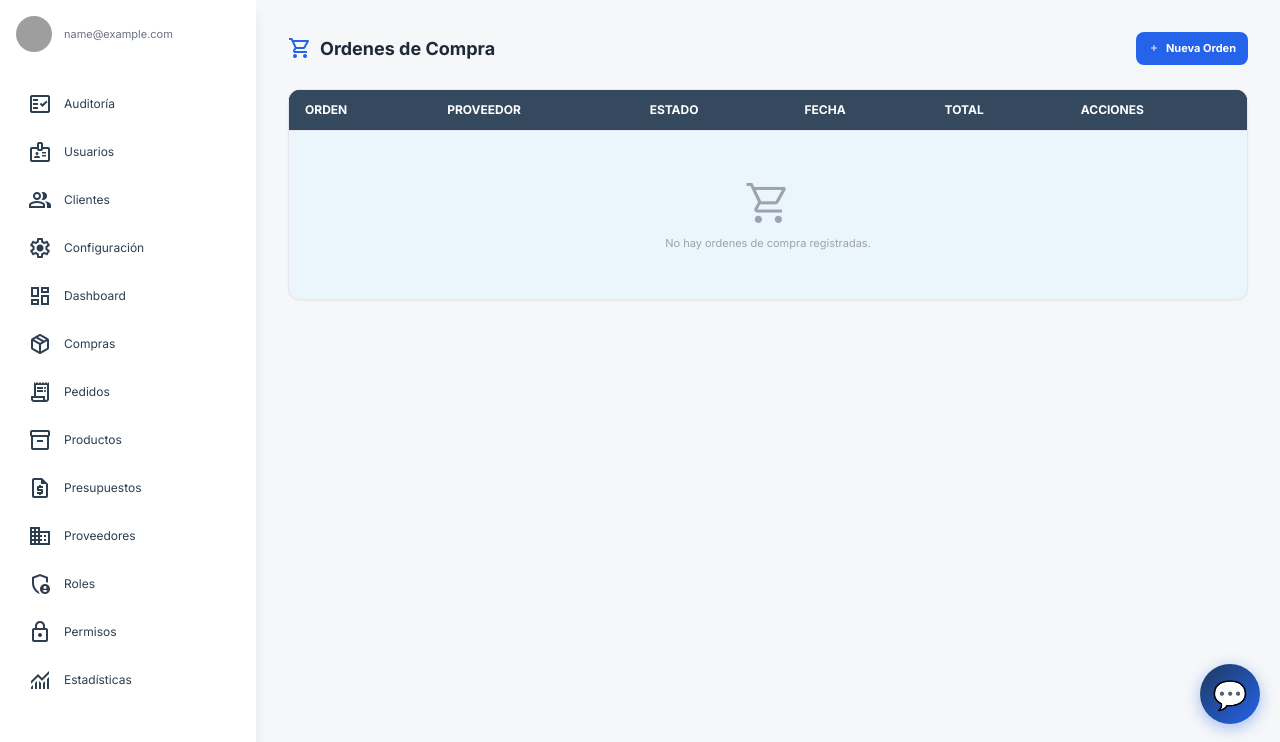
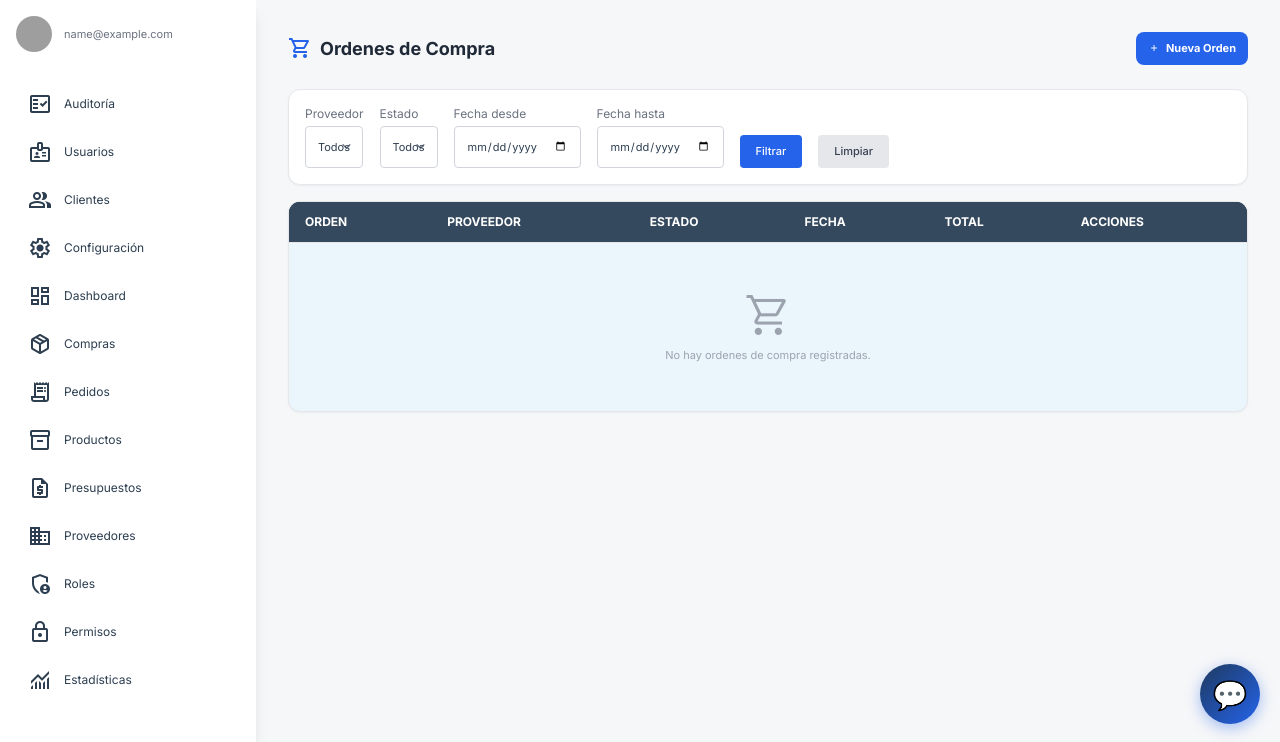
Before and after one commit to 6luciano3/imprenta_tucan, a Django app: page /compras/ordenes/ in a window 1280 px wide. Shown: the part 56-798 px from the top of the page. Run offline with Django 4.2, Linux system fonts and the light colour scheme; the visitor is signed in with stand-in values (Sample User, id 1); data comes from the database, SQL or seed files in the repository; data that the repository does not hold is empty; parts of the project's set-up code (start-up, migrations or seed data) failed here and were passed over; some libraries are stand-ins or nearby versions; grey boxes are pictures that could not be loaded.

Commit message:
Ordenes de compra

```diff
--- a/proyec_imprenta/imprenta_tucan/compras/templates/compras/lista_ordenes.html
+++ b/proyec_imprenta/imprenta_tucan/compras/templates/compras/lista_ordenes.html
@@ -13,6 +13,45 @@
 {% if messages %}{% for msg in messages %}
 <div class="mb-4 px-4 py-3 rounded-lg {% if msg.tags == 'error' %}bg-red-50 text-red-700 border border-red-200{% else %}bg-green-50 text-green-700 border border-green-200{% endif %}">{{ msg }}</div>
 {% endfor %}{% endif %}
+
+<!-- Filtros -->
+<div class="bg-white rounded-xl shadow-sm border border-gray-200 p-4 mb-4">
+  <form method="GET" class="flex flex-wrap gap-4 items-end">
+    <div>
+      <label class="block text-xs text-gray-500 mb-1">Proveedor</label>
+      <select name="proveedor" class="border border-gray-300 rounded px-3 py-2 text-sm">
+        <option value="">Todos</option>
+        {% for p in proveedores %}
+        <option value="{{ p.id }}">{{ p.nombre }}</option>
+        {% endfor %}
+      </select>
+    </div>
+    <div>
+      <label class="block text-xs text-gray-500 mb-1">Estado</label>
+      <select name="estado" class="border border-gray-300 rounded px-3 py-2 text-sm">
+        <option value="">Todos</option>
+        {% for e in estados %}
+        <option value="{{ e.id }}">{{ e.nombre }}</option>
+        {% endfor %}
+      </select>
+    </div>
+    <div>
+      <label class="block text-xs text-gray-500 mb-1">Fecha desde</label>
+      <input type="date" name="fecha_desde" class="border border-gray-300 rounded px-3 py-2 text-sm">
+    </div>
+    <div>
+      <label class="block text-xs text-gray-500 mb-1">Fecha hasta</label>
+      <input type="date" name="fecha_hasta" class="border border-gray-300 rounded px-3 py-2 text-sm">
+    </div>
+    <button type="submit" class="bg-blue-600 hover:bg-blue-700 text-white px-4 py-2 rounded text-sm font-medium">
+      Filtrar
+    </button>
+    <a href="{% url 'compras:lista_ordenes_compra' %}" class="bg-gray-200 hover:bg-gray-300 text-gray-700 px-4 py-2 rounded text-sm font-medium">
+      Limpiar
+    </a>
+  </form>
+</div>
+
 <div class="bg-white rounded-xl shadow-sm border border-gray-200 overflow-hidden">
   <table class="w-full text-sm text-left">
     <thead class="bg-gray-50 border-b border-gray-200">
@@ -208,6 +247,10 @@ function abrirModalOrden(pk) {
 
         <!-- Botones de Envío -->
         <div class="mt-6 flex justify-center gap-4">
+          <a href="/compras/ordenes/${data.id}/pdf/" target="_blank" class="inline-flex items-center gap-2 px-4 py-2 bg-red-600 hover:bg-red-700 text-white rounded-lg text-sm font-medium">
+            <span class="material-symbols-outlined text-sm">picture_as_pdf</span>
+            Descargar PDF
+          </a>
           <button onclick="enviarOrdenEmail(${data.id}, '${data.proveedor.email}')" class="inline-flex items-center gap-2 px-4 py-2 bg-blue-600 hover:bg-blue-700 text-white rounded-lg text-sm font-medium">
             <span class="material-symbols-outlined text-sm">email</span>
             Enviar por Email
--- a/proyec_imprenta/imprenta_tucan/compras/urls.py
+++ b/proyec_imprenta/imprenta_tucan/compras/urls.py
@@ -16,6 +16,7 @@ urlpatterns = [
     # Vistas públicas para proveedores
     path("ordenes/<int:pk>/confirmar/", views.confirmar_orden_publico, name="confirmar_orden_publico"),
     path("ordenes/<int:pk>/rechazar/", views.rechazar_orden_publico, name="rechazar_orden_publico"),
+    path("ordenes/<int:pk>/pdf/", views.orden_pdf, name="orden_pdf"),
     path("remitos/", views.lista_remitos, name="lista_remitos_compra"),
     path("remitos/nuevo/", views.nuevo_remito, name="nuevo_remito_compra"),
     path("api/solicitud/<int:pk>/items/", views.api_items_solicitud, name="api_items_solicitud"),
--- a/proyec_imprenta/imprenta_tucan/compras/views.py
+++ b/proyec_imprenta/imprenta_tucan/compras/views.py
@@ -29,8 +29,33 @@ def _registrar_auditoria(request, instance, action="create"):
 
 @login_required
 def lista_ordenes(request):
+    from proveedores.models import Proveedor
+
     ordenes = OrdenCompra.objects.select_related("proveedor", "estado", "usuario").prefetch_related("detalles__insumo")
-    return render(request, "compras/lista_ordenes.html", {"ordenes": ordenes})
+
+    # Filtros
+    proveedor_id = request.GET.get('proveedor')
+    estado_id = request.GET.get('estado')
+    fecha_desde = request.GET.get('fecha_desde')
+    fecha_hasta = request.GET.get('fecha_hasta')
+
+    if proveedor_id:
+        ordenes = ordenes.filter(proveedor_id=proveedor_id)
+    if estado_id:
+        ordenes = ordenes.filter(estado_id=estado_id)
+    if fecha_desde:
+        ordenes = ordenes.filter(fecha_creacion__gte=fecha_desde)
+    if fecha_hasta:
+        ordenes = ordenes.filter(fecha_creacion__lte=fecha_hasta)
+
+    proveedores = Proveedor.objects.filter(activo=True).order_by('nombre')
+    estados = EstadoCompra.objects.all()
+
+    return render(request, "compras/lista_ordenes.html", {
+        "ordenes": ordenes,
+        "proveedores": proveedores,
+        "estados": estados,
+    })
 
 
 @login_required
@@ -92,10 +117,14 @@ def detalle_orden_json(request, pk):
     iva = subtotal * 0.21
     total = subtotal + iva
 
+    # Obtener texto de condición de pago
+    condicion_pago_text = dict(OrdenCompra.CONDICIONES_PAGO).get(orden.condicion_pago, 'Contado')
+
     return JsonResponse({
         'id': orden.pk,
         'fecha': orden.fecha_creacion.strftime('%d/%m/%Y'),
-        'fecha_entrega': orden.fecha_recepcion.strftime('%d/%m/%Y') if orden.fecha_recepcion else '',
+        'fecha_entrega': orden.fecha_entrega.strftime('%d/%m/%Y') if orden.fecha_entrega else '',
+        'fecha_recepcion': orden.fecha_recepcion.strftime('%d/%m/%Y') if orden.fecha_recepcion else '',
 
         # Empresa
         'empresa': {
@@ -117,7 +146,7 @@ def detalle_orden_json(request, pk):
         },
 
         # Condiciones
-        'condicion_pago': 'Contado',
+        'condicion_pago': condicion_pago_text,
         'moneda': 'ARS',
         'entrega': 'Depósito Gráfica Tucán',
         'observaciones': orden.observaciones or '',
@@ -352,6 +381,19 @@ def confirmar_orden_publico(request, pk):
             orden.fecha_recepcion = timezone.now().date()
             orden.save(update_fields=['estado', 'fecha_recepcion', 'actualizado_en'])
 
+            # 5. Enviar notificación interna
+            try:
+                from core.notifications.engine import enviar_notificacion
+                enviar_notificacion(
+                    titulo=f"OC-{orden.pk:04d} confirmada por proveedor",
+                    mensaje=f"El proveedor {orden.proveedor.nombre} ha confirmado la orden de compra. Stock actualizado automáticamente.",
+                    tipo="success",
+                    importancia="alta",
+                    enlace=f"/compras/ordenes/{orden.pk}/"
+                )
+            except Exception as e:
+                pass  # No fallar si no se puede enviar notificación
+
             mensaje = f"Orden confirmada y mercadería recibida. Stock actualizado: {', '.join(detalles_creados[:3])}"
             if len(detalles_creados) > 3:
                 mensaje += f" y {len(detalles_creados) - 3} más"
@@ -373,6 +415,20 @@ def rechazar_orden_publico(request, pk):
         estado_rechazado = EstadoCompra.objects.get(nombre__icontains='rechazado')
         orden.estado = estado_rechazado
         orden.save(update_fields=['estado', 'actualizado_en'])
+
+        # Enviar notificación interna
+        try:
+            from core.notifications.engine import enviar_notificacion
+            enviar_notificacion(
+                titulo=f"OC-{orden.pk:04d} rechazada por proveedor",
+                mensaje=f"El proveedor {orden.proveedor.nombre} ha rechazado la orden de compra.",
+                tipo="warning",
+                importancia="alta",
+                enlace=f"/compras/ordenes/{orden.pk}/"
+            )
+        except Exception:
+            pass
+
         mensaje = "Orden rechazada. Si tiene alguna consulta, contacte a Imprenta Tucán."
     except EstadoCompra.DoesNotExist:
         mensaje = "Error al rechazar la orden. Contacte a Imprenta Tucán."
@@ -468,6 +524,18 @@ def _generar_numero_remito():
 
 @login_required
 def nuevo_remito(request):
+    orden_id = request.GET.get('orden')
+
+    # Validar que si hay una OC vinculada, esté confirmada
+    if orden_id:
+        try:
+            orden = OrdenCompra.objects.get(pk=orden_id)
+            if orden.estado.nombre.lower() not in ['confirmada', 'aprobada', 'recibida']:
+                messages.error(request, f"La orden de compra {orden.pk:04d} debe estar confirmada para registrar un remito.")
+                return redirect('compras:nuevo_remito_compra')
+        except OrdenCompra.DoesNotExist:
+            pass
+
     if request.method == "POST":
         form = RemitoForm(request.POST)
         formset = DetalleRemitoFormSet(request.POST, prefix="detalles")
@@ -863,3 +931,101 @@ def api_items_orden(request, pk):
     except Exception as e:
         from django.http import JsonResponse
         return JsonResponse({"ok": False, "error": str(e)}, status=404)
+
+
+@login_required
+def orden_pdf(request, pk):
+    from django.http import HttpResponse
+    from reportlab.lib import colors
+    from reportlab.lib.pagesizes import A4
+    from reportlab.platypus import SimpleDocTemplate, Table, TableStyle, Paragraph, Spacer
+    from reportlab.lib.styles import getSampleStyleSheet, ParagraphStyle
+    from reportlab.lib.units import cm
+
+    orden = get_object_or_404(OrdenCompra.objects.select_related("proveedor").prefetch_related("detalles__insumo"), pk=pk)
+
+    response = HttpResponse(content_type='application/pdf')
+    response['Content-Disposition'] = f'attachment; filename="OC-{orden.pk:04d}.pdf"'
+
+    doc = SimpleDocTemplate(response, pagesize=A4, topMargin=2*cm, bottomMargin=2*cm)
+    elements = []
+    styles = getSampleStyleSheet()
+
+    # Título
+    elements.append(Paragraph(f"ORDEN DE COMPRA", styles['Title']))
+    elements.append(Spacer(1, 0.5*cm))
+
+    # Datos de la orden
+    condicion_pago_text = dict(OrdenCompra.CONDICIONES_PAGO).get(orden.condicion_pago, 'Contado')
+    data = [
+        ["Orden:", f"OC-{orden.pk:04d}"],
+        ["Fecha:", orden.fecha_creacion.strftime('%d/%m/%Y')],
+        ["Condición de pago:", condicion_pago_text],
+        ["Fecha entrega:", orden.fecha_entrega.strftime('%d/%m/%Y') if orden.fecha_entrega else 'A convenir'],
+    ]
+
+    t = Table(data, colWidths=[5*cm, 10*cm])
+    t.setStyle(TableStyle([
+        ('FONTNAME', (0, 0), (0, -1), 'Helvetica-Bold'),
+        ('FONTNAME', (1, 0), (1, -1), 'Helvetica'),
+        ('BOTTOMPADDING', (0, 0), (-1, -1), 8),
+    ]))
+    elements.append(t)
+    elements.append(Spacer(1, 0.5*cm))
+
+    # Proveedor
+    elements.append(Paragraph("<b>Proveedor:</b>", styles['Normal']))
+    elements.append(Paragraph(f"{orden.proveedor.nombre}", styles['Normal']))
+    elements.append(Paragraph(f"CUIT: {orden.proveedor.cuit or '-'}", styles['Normal']))
+    elements.append(Paragraph(f"{orden.proveedor.direccion or '-'}", styles['Normal']))
+    elements.append(Spacer(1, 0.5*cm))
+
+    # Detalles
+    elements.append(Paragraph("<b>Detalle:</b>", styles['Normal']))
+    data = [["#", "Código", "Descripción", "Cant.", "Unidad", "P. Unit.", "Subtotal"]]
+    num = 1
+    for d in orden.detalles.all():
+        codigo = getattr(d.insumo, 'codigo', None) or f"IN-{d.insumo.pk:03d}"
+        unidad = getattr(d.insumo, 'unidad_medida', None) or 'un'
+        data.append([
+            str(num),
+            codigo,
+            d.insumo.nombre[:30],
+            str(d.cantidad),
+            unidad,
+            f"$ {d.precio_unitario}",
+            f"$ {d.subtotal()}"
+        ])
+        num += 1
+
+    # Totales
+    subtotal = float(orden.monto_total)
+    iva = subtotal * 0.21
+    total = subtotal + iva
+
+    data.append(["", "", "", "", "Subtotal", f"$ {subtotal:.2f}"])
+    data.append(["", "", "", "", "IVA 21%", f"$ {iva:.2f}"])
+    data.append(["", "", "", "", "<b>Total</b>", f"<b>$ {total:.2f}</b>"])
+
+    t = Table(data, colWidths=[1*cm, 2*cm, 5*cm, 1.5*cm, 2*cm, 2.5*cm, 2.5*cm])
+    t.setStyle(TableStyle([
+        ('BACKGROUND', (0, 0), (-1, 0), colors.grey),
+        ('TEXTCOLOR', (0, 0), (-1, 0), colors.whitesmoke),
+        ('ALIGN', (0, 0), (-1, -1), 'CENTER'),
+        ('FONTNAME', (0, 0), (-1, 0), 'Helvetica-Bold'),
+        ('FONTSIZE', (0, 0), (-1, -1), 8),
+        ('BOTTOMPADDING', (0, 0), (-1, 0), 12),
+        ('GRID', (0, 0), (-1, -2), 1, colors.black),
+        ('ALIGN', (3, 0), (3, -1), 'CENTER'),
+        ('ALIGN', (4, 0), (-1, -1), 'RIGHT'),
+    ]))
+    elements.append(t)
+
+    # Observaciones
+    if orden.observaciones:
+        elements.append(Spacer(1, 0.5*cm))
+        elements.append(Paragraph("<b>Observaciones:</b>", styles['Normal']))
+        elements.append(Paragraph(orden.observaciones, styles['Normal']))
+
+    doc.build(elements)
+    return response
--- a/proyec_imprenta/imprenta_tucan/templates/base.html
+++ b/proyec_imprenta/imprenta_tucan/templates/base.html
@@ -108,7 +108,7 @@
         <span class="material-symbols-outlined">dashboard</span> Dashboard
       </a>
       {% if show_insumos %}
-      <a href="{% url 'compras:lista_ordenes_compra' %}" class="flex items-center gap-3 px-3 py-2 rounded-lg hover:bg-gray-100">
+      <a href="{% url 'compras:home_compras' %}" class="flex items-center gap-3 px-3 py-2 rounded-lg hover:bg-gray-100">
         <span class="material-symbols-outlined">package_2</span> Compras
       </a>
       {% endif %}
```
Also changed, not shown: proyec_imprenta/imprenta_tucan/compras/models.py (+10 -0 lines), proyec_imprenta/imprenta_tucan/compras/migrations/0004_ordencompra_condicion_pago_ordencompra_fecha_entrega.py (added).
